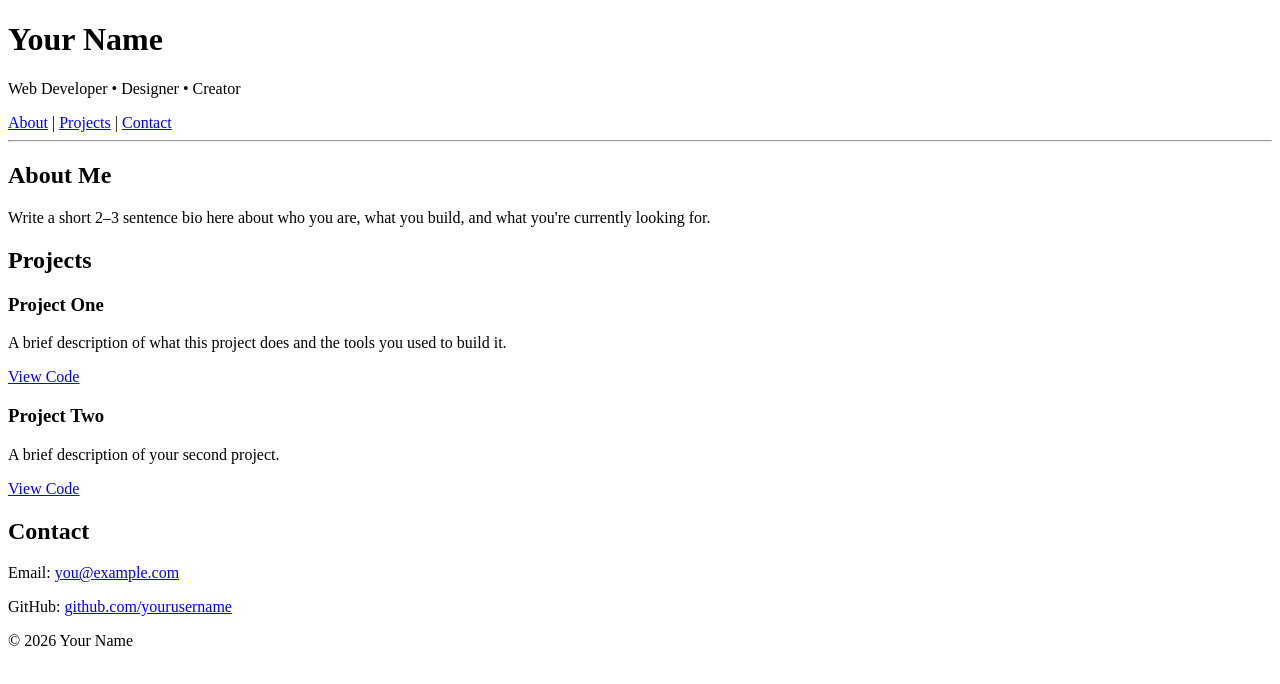
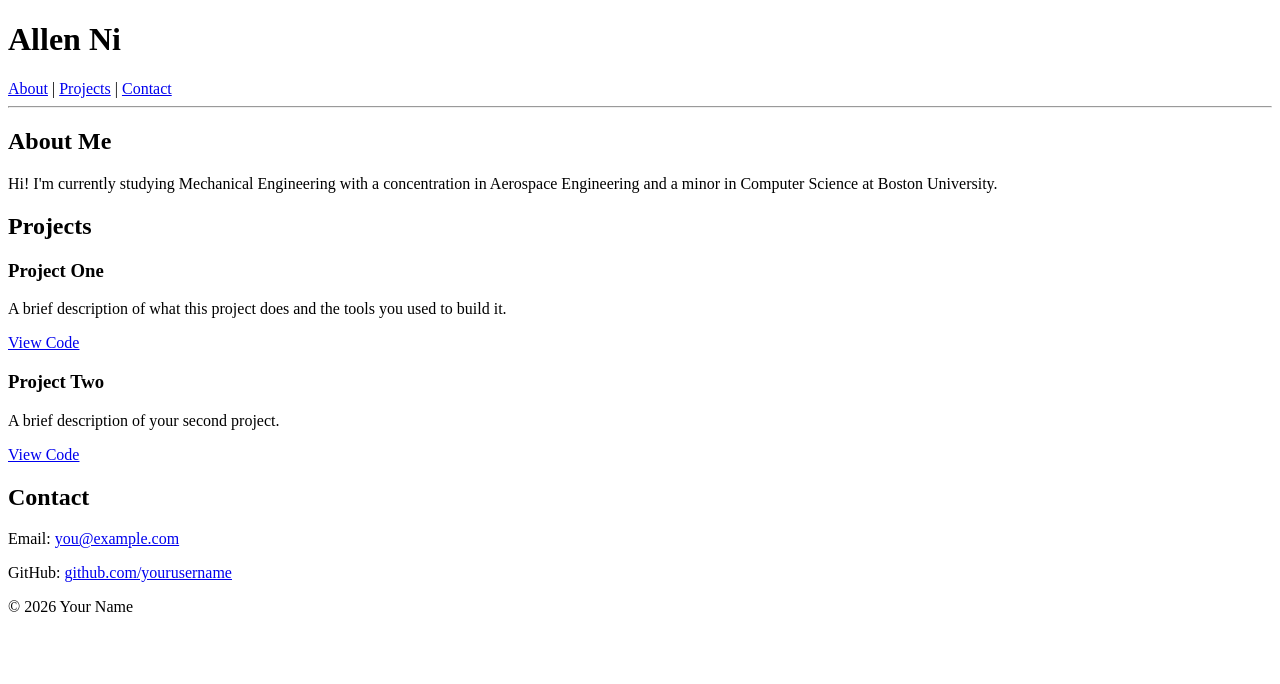
Before and after one commit to AllenNi123/AllenNi123.github.io, a plain HTML site: page index.html in a window 1280 px wide. Drawn offline with Linux system fonts and the light colour scheme.

Commit message:
Update index.html

```diff
--- a/index.html
+++ b/index.html
@@ -3,14 +3,13 @@
 <head>
   <meta charset="UTF-8">
   <meta name="viewport" content="width=device-width, initial-scale=1.0">
-  <title>Your Name | Portfolio</title>
+  <title> Allen Ni| Portfolio Website</title>
 </head>
 <body>
 
   <!-- Navigation -->
   <header>
-    <h1>Your Name</h1>
-    <p>Web Developer • Designer • Creator</p>
+    <h1>Allen Ni</h1>
     <nav>
       <a href="#about">About</a> |
       <a href="#projects">Projects</a> |
@@ -24,7 +23,7 @@
   <main>
     <section id="about">
       <h2>About Me</h2>
-      <p>Write a short 2–3 sentence bio here about who you are, what you build, and what you're currently looking for.</p>
+      <p>Hi! I'm currently studying Mechanical Engineering with a concentration in Aerospace Engineering and a minor in Computer Science at Boston University.</p>
     </section>
 
     <section id="projects">
```
